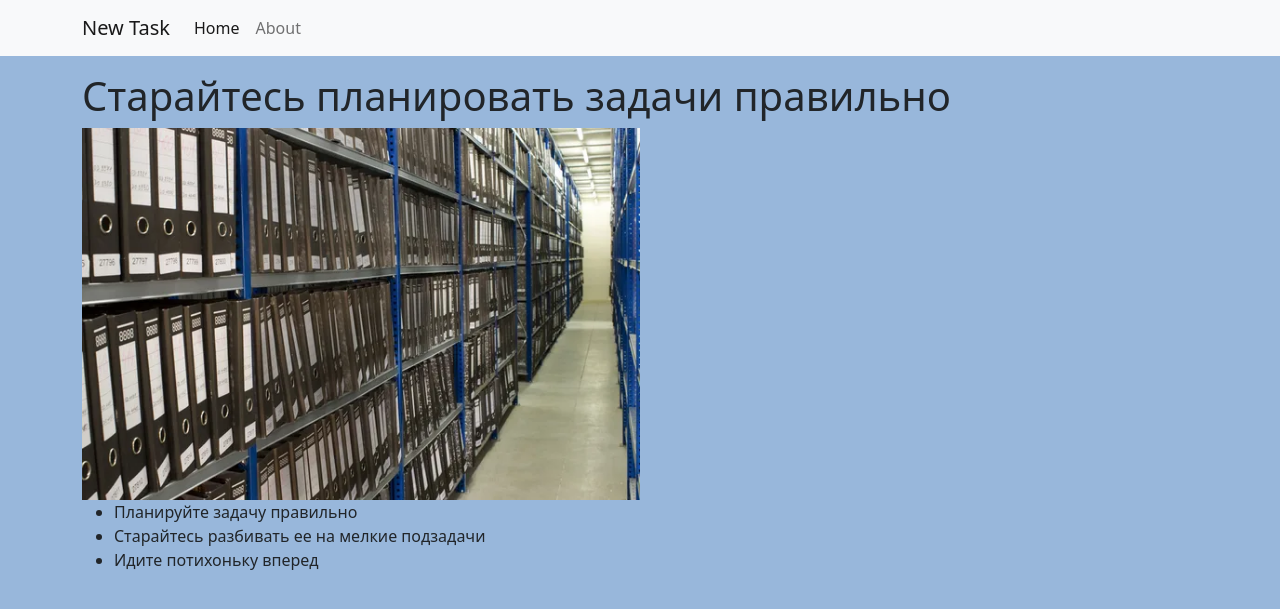
After one commit to Nadezhda2205/homework_55_Nadezhda_Khovrich, a Django app: page /about/ in a window 1280 px wide. The commit adds this page. Shown: the top 609 px of the page. Run offline with Django 4.2, Linux system fonts and the light colour scheme.

Commit message:
Создана карусель в шаблоне about.html
в шаблоне base.html в navbar откорректированы переходы по ссылкам

```diff
--- a/core/urls.py
+++ b/core/urls.py
@@ -1,11 +1,12 @@
 from django.contrib import admin
 from django.urls import path
-from tasks.views import index_view, add_view, edit_view, delete_view
+from tasks.views import index_view, add_view, edit_view, delete_view, about_view
 
 urlpatterns = [
     path('admin/', admin.site.urls),
     path('', index_view),
     path('add/', add_view),
     path('edit/', edit_view),
-    path('delete/', delete_view)
+    path('delete/', delete_view),
+    path('about/', about_view)
 ]
--- a/static/css/style.css
+++ b/static/css/style.css
@@ -1,3 +1,3 @@
 body{
-    background-color: aqua;
+    background-color: rgb(152, 183, 219);
 }
--- a/tasks/views.py
+++ b/tasks/views.py
@@ -52,3 +52,7 @@ def delete_view(request):
     pk = request.GET.get('pk')
     Task.objects.filter(pk=pk).delete()
     return redirect('/')
+
+
+def about_view(request):
+    return render(request=request, template_name='about.html')
--- /dev/null
+++ b/templates/about.html
@@ -0,0 +1,35 @@
+{% extends 'base.html' %}
+{% load static %}
+
+{% block title %}
+    О задачах
+{% endblock %}
+
+
+ {% block content %}
+
+ <h1>Старайтесь планировать задачи правильно</h1>
+
+<div id="carouselExampleSlidesOnly" class="carousel slide" data-bs-ride="carousel">
+    <div class="carousel-inner">
+      <div class="carousel-item active">
+        <img src="{% static 'img/2.jpg' %}" class="d-block w-50" alt="cat">
+      </div>
+      <div class="carousel-item">
+        <img src="{% static 'img/5.jpg' %}" class="d-block w-50" alt="squirrel">
+      </div>
+      <div class="carousel-item">
+        <img src="{% static 'img/6.jpg' %}" class="d-block w-50" alt="squirrel">
+      </div>
+    </div>
+</div>
+
+    <ul>
+        <li>Планируйте задачу правильно</li>
+        <li>Старайтесь разбивать ее на мелкие подзадачи</li>
+        <li>Идите потихоньку вперед</li>
+       </ul>
+
+
+
+{% endblock %}
--- a/templates/base.html
+++ b/templates/base.html
@@ -15,29 +15,28 @@
 </head>
 <body>
     <nav class="navbar navbar-expand-lg navbar-light bg-light mb-3">
-        <div class="container-fluid">
+        <div class="container">
           <button class="navbar-toggler" type="button" data-bs-toggle="collapse" data-bs-target="#navbarTogglerDemo01" aria-controls="navbarTogglerDemo01" aria-expanded="false" aria-label="Toggle navigation">
             <span class="navbar-toggler-icon"></span>
           </button>
           <div class="collapse navbar-collapse" id="navbarTogglerDemo01">
-            <a class="navbar-brand" href="#">Task</a>
+            <a class="navbar-brand" href="add/">New Task</a>
             <ul class="navbar-nav me-auto mb-2 mb-lg-0">
               <li class="nav-item">
                 <a class="nav-link active" aria-current="page" href="/">Home</a>
               </li>
               <li class="nav-item">
-                <a class="nav-link" href="#">About</a>
+                <a class="nav-link" href="about/">About</a>
               </li>
             </ul>
           </div>
         </div>
-      </nav>
+    </nav>
 <div class="container">
-    <div>
     {% block content %}
 
     {% endblock %}
-    </div>
 </div>
+<script src="https://cdn.jsdelivr.net/npm/bootstrap@5.0.2/dist/js/bootstrap.bundle.min.js" integrity="sha384-MrcW6ZMFYlzcLA8Nl+NtUVF0sA7MsXsP1UyJoMp4YLEuNSfAP+JcXn/tWtIaxVXM" crossorigin="anonymous"></script>
 </body>
 </html>
--- a/templates/index.html
+++ b/templates/index.html
@@ -6,7 +6,6 @@
 
 
  {% block content %}
- <a href="add/">Добавить новую задачу</a>
  <h1>Список задач</h1>
 
     {% for task in tasks %}
```
Also changed, not shown: static/img/2.jpg (added), static/img/5.jpg (added), static/img/6.jpg (added).
